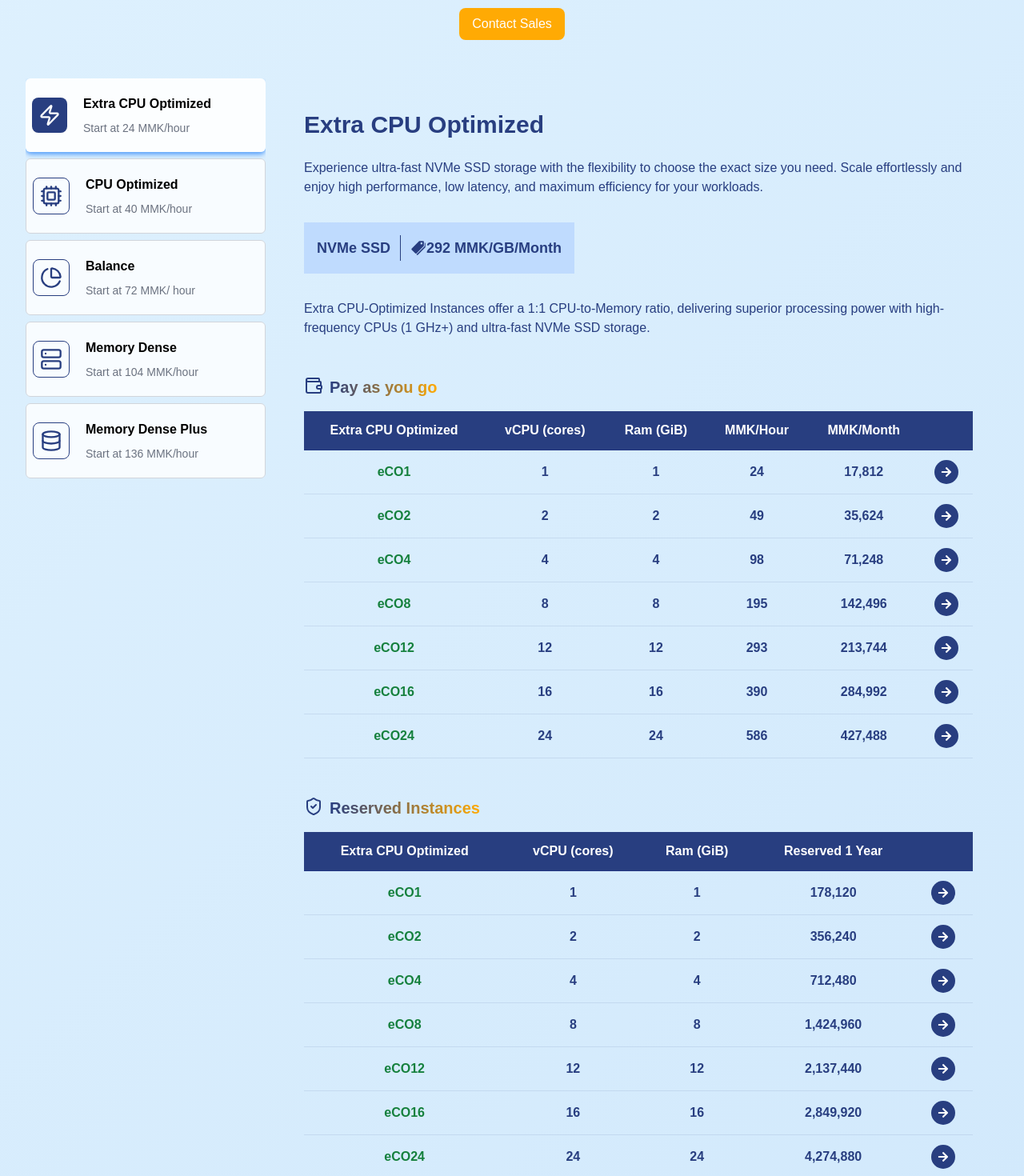
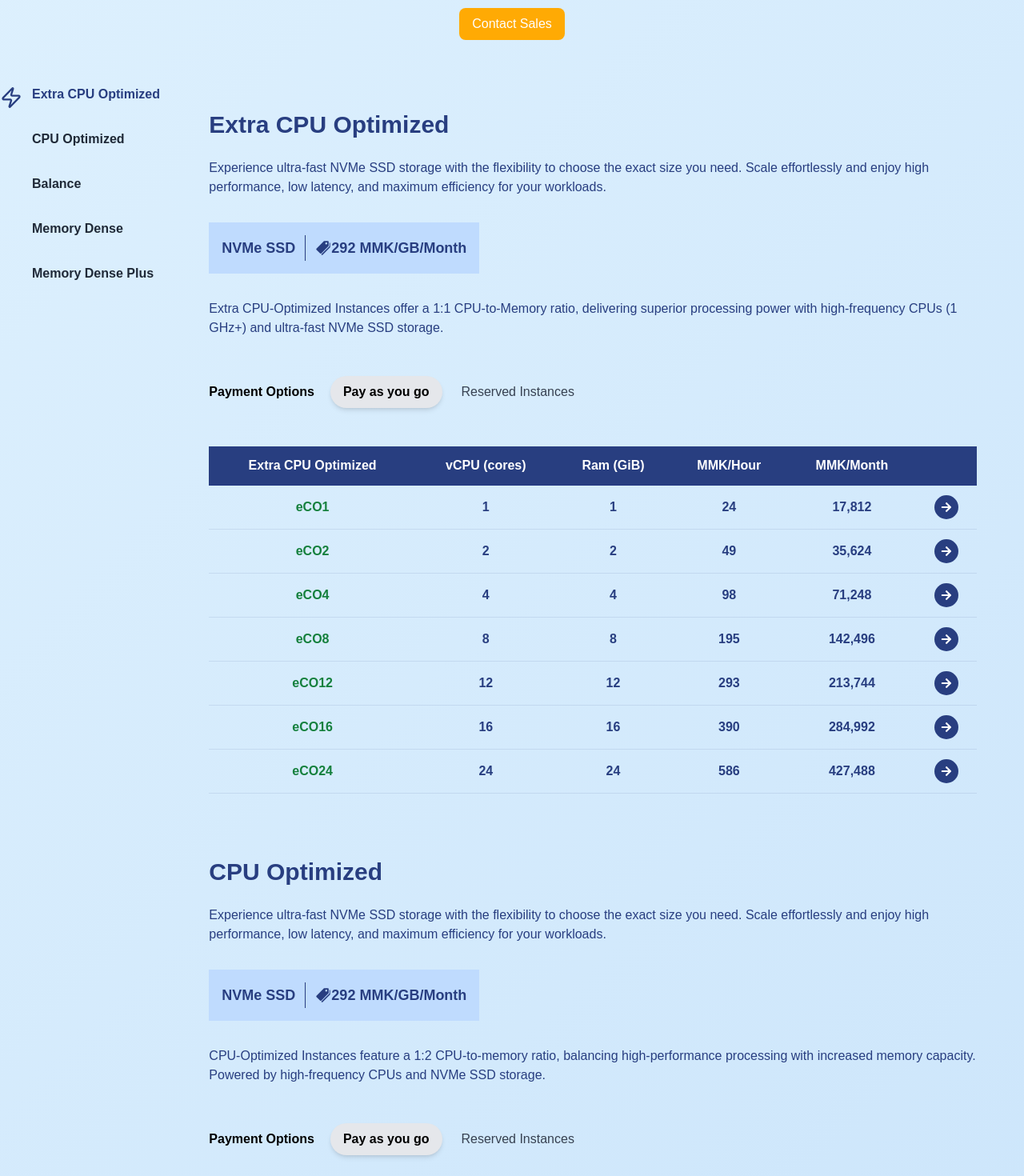
Before and after one commit to ayezinhtun/1CNGUI, a React (Vite) app: page /pricing in a window 1280 px wide. Shown: the part 660-2130 px from the top of the page at 80% size. Built offline with nearby package versions, Linux system fonts and the light colour scheme.

Commit message:
update in updatescrollspy

```diff
--- a/src/components/Footer.jsx
+++ b/src/components/Footer.jsx
@@ -96,7 +96,7 @@ const Footer = () => {
       {/* Bottom Bar */}
       <div className="border-t border-gray-600 mt-8 pt-8 text-center px-4 sm:px-6 lg:px-8">
         <p className="text-white">
-          © {new Date().getFullYear()} One Cloud Next Generation. All rights reserved. In Partnership with AYARNET.
+          © {new Date().getFullYear()} One Cloud Next Generation. All rights reserved.
         </p>
       </div>
     </footer>
--- a/src/pages/Balance.jsx
+++ b/src/pages/Balance.jsx
@@ -114,24 +114,12 @@ export default function Balance() {
             Balanced Instances offer a 1:4 CPU-to-memory ratio, providing an optimal mix of compute power and memory efficiency. With high-performance CPUs and NVMe SSD storage.
           </p>
 
-          {/* CapsuleTabs for switching between "Pay as you go" and "Reserved Instances" */}
-          <>
+           {/* CapsuleTabs for switching between "Pay as you go" and "Reserved Instances" */}
+          <CapsuleTabs>
             {/* Pay as you go tab */}
             <div label="Pay as you go">
-              <div className="overflow-x-auto mt-12">
-                <div className="flex">
-                  <div className="flex gap-2 mb-4">
-                    <Wallet className="text-secondary" />
-                    <p className="
-                      font-bold text-xl
-                      bg-gradient-to-r from-secondary to-accent
-                      bg-clip-text text-transparent
-                    ">
-                      Pay as you go
-                    </p>
-                  </div>
-                </div>
-                <table className="min-w-full text-center">
+              <div className="overflow-x-auto">
+                <table className="min-w-full text-center mt-12">
                   <thead>
                     <tr className="bg-secondary text-white border-b border-primary/10">
                       <th className="p-3">Balance</th>
@@ -169,20 +157,8 @@ export default function Balance() {
 
             {/* Reserved Instances tab */}
             <div label="Reserved Instances">
-              <div className="overflow-x-auto mt-12">
-                <div className="flex">
-                  <div className="flex gap-2 mb-4">
-                    <ShieldCheck className="text-secondary" />
-                    <p className="
-                      font-bold text-xl
-                      bg-gradient-to-r from-secondary to-accent
-                      bg-clip-text text-transparent
-                    ">
-                      Reserved Instances
-                    </p>
-                  </div>
-                </div>
-                <table className="min-w-full text-center">
+              <div className="overflow-x-auto">
+                <table className="min-w-full text-center mt-12">
                   <thead>
                     <tr className="bg-secondary text-white border-b border-primary/10">
                       <th className="p-3">Balance</th>
@@ -215,7 +191,8 @@ export default function Balance() {
                 </table>
               </div>
             </div>
-          </>
+          </CapsuleTabs>
+
         </div>
       </div>
     </div>
--- a/src/pages/CPUOptimized.jsx
+++ b/src/pages/CPUOptimized.jsx
@@ -136,23 +136,11 @@ export default function CPUOptimized() {
             by high-frequency CPUs and NVMe SSD storage.
           </p>
 
-          {/* CapsuleTabs for switching between pricing models */}
-          <>
+           {/* CapsuleTabs for switching between pricing models */}
+          <CapsuleTabs>
             <div label="Pay as you go">
-              <div className="overflow-x-auto mt-12">
-                <div className="flex">
-                  <div className="flex gap-2 mb-4">
-                    <Wallet className="text-secondary" />
-                    <p className="
-                      font-bold text-xl
-                      bg-gradient-to-r from-secondary to-accent
-                      bg-clip-text text-transparent
-                    ">
-                      Pay as you go
-                    </p>
-                  </div>
-                </div>
-                <table className="min-w-full text-center">
+              <div className="overflow-x-auto">
+                <table className="min-w-full text-center mt-12">
                   <thead>
                     <tr className="bg-secondary text-white border-b border-primary/10">
                       <th className="p-3">CPU Optimized</th>
@@ -190,20 +178,8 @@ export default function CPUOptimized() {
               </div>
             </div>
             <div label="Reserved Instances">
-              <div className="overflow-x-auto mt-12">
-                <div className="flex">
-                  <div className="flex gap-2 mb-4">
-                    <ShieldCheck className="text-secondary" />
-                    <p className="
-                      font-bold text-xl
-                      bg-gradient-to-r from-secondary to-accent
-                      bg-clip-text text-transparent
-                    ">
-                      Reserved Instances
-                    </p>
-                  </div>
-                </div>
-                <table className="min-w-full text-center">
+              <div className="overflow-x-auto">
+                <table className="min-w-full text-center mt-12">
                   <thead>
                     <tr className="bg-secondary text-white border-b border-primary/10">
                       <th className="p-3">CPU Optimized</th>
@@ -238,7 +214,8 @@ export default function CPUOptimized() {
                 </table>
               </div>
             </div>
-          </>
+          </CapsuleTabs>
+
         </div>
       </div>
     </div>
--- a/src/pages/ExtraCPUOptimized.jsx
+++ b/src/pages/ExtraCPUOptimized.jsx
@@ -134,25 +134,12 @@ export default function ExtraCPUOptimized() {
             GHz+) and ultra-fast NVMe SSD storage.
           </p>
 
-          {/* Tabs for pricing options */}
-          <>
+                    {/* Tabs for pricing options */}
+          <CapsuleTabs>
             {/* Pay as you go tab */}
             <div label="Pay as you go">
-              <div className="overflow-x-auto mt-12">
-                <div className="flex">
-                  <div className="flex gap-2 mb-4">
-                    <Wallet className="text-secondary" />
-                    <p className="
-                      font-bold text-xl
-                      bg-gradient-to-r from-secondary to-accent
-                      bg-clip-text text-transparent
-                    ">
-                      Pay as you go
-                    </p>
-                  </div>
-                </div>
-
-                <table className="min-w-full text-center">
+              <div className="overflow-x-auto">
+                <table className="min-w-full text-center mt-12">
                   <thead>
                     <tr className="bg-secondary text-white border-b border-primary/10">
                       <th className="p-3">Extra CPU Optimized</th>
@@ -192,21 +179,8 @@ export default function ExtraCPUOptimized() {
 
             {/* Reserved Instances tab */}
             <div label="Reserved Instances">
-              <div className="overflow-x-auto mt-12">
-                <div className="flex">
-                  <div className="flex gap-2 mb-4">
-                    <ShieldCheck className="text-secondary" />
-                    <p className="
-                      font-bold text-xl
-                      bg-gradient-to-r from-secondary to-accent
-                      bg-clip-text text-transparent
-                    ">
-                      Reserved Instances
-                    </p>
-                  </div>
-
-                </div>
-                <table className="min-w-full text-center">
+              <div className="overflow-x-auto">
+                <table className="min-w-full text-center mt-12">
                   <thead>
                     <tr className="bg-secondary text-white border-b border-primary/10">
                       <th className="p-3">Extra CPU Optimized</th>
@@ -241,7 +215,7 @@ export default function ExtraCPUOptimized() {
                 </table>
               </div>
             </div>
-          </>
+          </CapsuleTabs>
         </div>
       </div>
     </div>
--- a/src/pages/MemoryDense.jsx
+++ b/src/pages/MemoryDense.jsx
@@ -111,22 +111,10 @@ export default function MemoryDense() {
           </p>
 
           {/* CapsuleTabs for switching between pricing options */}
-          <>
+          <CapsuleTabs>
             <div label="Pay as you go">
-              <div className="overflow-x-auto mt-12">
-                <div className="flex">
-                  <div className="flex gap-2 mb-4">
-                    <Wallet className="text-secondary" />
-                    <p className="
-                      font-bold text-xl
-                      bg-gradient-to-r from-secondary to-accent
-                      bg-clip-text text-transparent
-                    ">
-                      Pay as you go
-                    </p>
-                  </div>
-                </div>
-                <table className="min-w-full text-center">
+              <div className="overflow-x-auto">
+                <table className="min-w-full text-center mt-12">
                   <thead>
                     <tr className="bg-secondary text-white border-b border-primary/10">
                       <th className="p-3">Memory Dense</th>
@@ -162,20 +150,8 @@ export default function MemoryDense() {
               </div>
             </div>
             <div label="Reserved Instances">
-              <div className="overflow-x-auto mt-12">
-                 <div className="flex">
-                  <div className="flex gap-2 mb-4">
-                    <ShieldCheck className="text-secondary" />
-                    <p className="
-                      font-bold text-xl
-                      bg-gradient-to-r from-secondary to-accent
-                      bg-clip-text text-transparent
-                    ">
-                      Reserved Instances
-                    </p>
-                  </div>
-                </div>
-                <table className="min-w-full text-center">
+              <div className="overflow-x-auto">
+                <table className="min-w-full text-center mt-12">
                   <thead>
                     <tr className="bg-secondary text-white border-b border-primary/10">
                       <th className="p-3">Memory Dense</th>
@@ -208,7 +184,8 @@ export default function MemoryDense() {
                 </table>
               </div>
             </div>
-          </>
+          </CapsuleTabs>
+
         </div>
       </div>
     </div>
--- a/src/pages/MemoryDensePlus.jsx
+++ b/src/pages/MemoryDensePlus.jsx
@@ -115,24 +115,12 @@ export default function MemoryDensePlus() {
             Memory-Dense Plus Instances offer a 1:8 CPU-to-memory ratio, providing maximum memory capacity for the most demanding workloads. With high-performance CPUs and ultra-fast NVMe SSD storage.
           </p>
 
-          {/* Capsule Tabs for Pricing Options */}
-          <>
+  {/* Capsule Tabs for Pricing Options */}
+          <CapsuleTabs>
             {/* Pay as you go Tab */}
             <div label="Pay as you go">
-              <div className="overflow-x-auto mt-12">
-                <div className="flex">
-                  <div className="flex gap-2 mb-4">
-                    <Wallet className="text-secondary" />
-                    <p className="
-                      font-bold text-xl
-                      bg-gradient-to-r from-secondary to-accent
-                      bg-clip-text text-transparent
-                    ">
-                      Pay as you go
-                    </p>
-                  </div>
-                </div>
-                <table className="min-w-full text-center">
+              <div className="overflow-x-auto">
+                <table className="min-w-full text-center mt-12">
                   <thead>
                     <tr className="bg-secondary text-white border-b border-primary/10">
                       <th className="p-3">Memory Dense Plus</th>
@@ -171,20 +159,8 @@ export default function MemoryDensePlus() {
 
             {/* Reserved Instances Tab */}
             <div label="Reserved Instances">
-              <div className="overflow-x-auto mt-12">
-                <div className="flex">
-                  <div className="flex gap-2 mb-4">
-                    <ShieldCheck className="text-secondary" />
-                    <p className="
-                      font-bold text-xl
-                      bg-gradient-to-r from-secondary to-accent
-                      bg-clip-text text-transparent
-                    ">
-                      Reserved Instances
-                    </p>
-                  </div>
-                </div>
-                <table className="min-w-full text-center">
+              <div className="overflow-x-auto">
+                <table className="min-w-full text-center mt-12">
                   <thead>
                     <tr className="bg-secondary text-white border-b border-primary/10">
                       <th className="p-3">Memory Dense Plus</th>
@@ -217,7 +193,7 @@ export default function MemoryDensePlus() {
                 </table>
               </div>
             </div>
-          </>
+          </CapsuleTabs>
         </div>
       </div>
     </div>
--- a/src/pages/Pricing.jsx
+++ b/src/pages/Pricing.jsx
@@ -6,7 +6,15 @@ import CPUOptimized from "./CPUOptimized";
 import Balance from "./Balance";
 import MemoryDense from "./MemoryDense";
 import MemoryDensePlus from "./MemoryDensePlus";
-import { Cpu, Database, Grid, PieChart, Scale, Server, Zap } from "lucide-react";
+import {
+  Cpu,
+  Database,
+  Grid,
+  PieChart,
+  Scale,
+  Server,
+  Zap,
+} from "lucide-react";
 
 const Pricing = ({ bannerHeight }) => {
   const { hash } = useLocation();
@@ -16,18 +24,44 @@ const Pricing = ({ bannerHeight }) => {
     const element = document.querySelector(hash);
     if (element) {
       const yOffset = hash === "#prices" ? 0 : bannerHeight;
-      const y = element.getBoundingClientRect().top + window.pageYOffset - yOffset;
+      const y =
+        element.getBoundingClientRect().top + window.pageYOffset - yOffset;
       window.scrollTo({ top: y, behavior: "smooth" });
     }
   }, [hash, bannerHeight]);
 
   const pricings = [
-    { id: "section1", title: "Extra CPU Optimized", description: "Start at 24 MMK/hour", icon: <Zap className="w-7 h-7" />, },
-    { id: "section2", title: "CPU Optimized", description: "Start at 40 MMK/hour", icon: <Cpu className="w-7 h-7" />, },
-    { id: "section3", title: "Balance", description: "Start at 72 MMK/ hour", icon: <PieChart className="w-7 h-7" />, },
-    { id: "section4", title: "Memory Dense", description: "Start at 104 MMK/hour", icon: <Server className="w-7 h-7" />, },
-    { id: "section5", title: "Memory Dense Plus", description: "Start at 136 MMK/hour", icon: <Database className="w-7 h-7" />, },
-  ]
+    {
+      id: "section1",
+      title: "Extra CPU Optimized",
+      description: "Start at 24 MMK/hour",
+      icon: <Zap className="w-7 h-7" />,
+    },
+    {
+      id: "section2",
+      title: "CPU Optimized",
+      description: "Start at 40 MMK/hour",
+      icon: <Cpu className="w-7 h-7" />,
+    },
+    {
+      id: "section3",
+      title: "Balance",
+      description: "Start at 72 MMK/ hour",
+      icon: <PieChart className="w-7 h-7" />,
+    },
+    {
+      id: "section4",
+      title: "Memory Dense",
+      description: "Start at 104 MMK/hour",
+      icon: <Server className="w-7 h-7" />,
+    },
+    {
+      id: "section5",
+      title: "Memory Dense Plus",
+      description: "Start at 136 MMK/hour",
+      icon: <Database className="w-7 h-7" />,
+    }
+  ];
   const [activeId, setActiveId] = useState(pricings[0].id);
 
   useEffect(() => {
@@ -39,7 +73,7 @@ const Pricing = ({ bannerHeight }) => {
           }
         });
       },
-      { rootMargin: "-50% 0px -50% 0px" } // triggers when the section is roughly in the middle
+      { rootMargin: "-50% 0px -50% 0px" }, // triggers when the section is roughly in the middle
     );
 
     pricings.forEach((p) => {
@@ -52,9 +86,8 @@ const Pricing = ({ bannerHeight }) => {
 
   const sectionVariants = {
     hidden: { opacity: 0, y: 50 },
-    visible: { opacity: 1, y: 0, transition: {} }
-  }
-
+    visible: { opacity: 1, y: 0, transition: {} },
+  };
 
   return (
     <div className="min-h-screen">
@@ -89,7 +122,7 @@ const Pricing = ({ bannerHeight }) => {
         </a>
       </div>
 
-      <div className="max-w-7xl mx-auto py-20 px-4 sm:px-6 lg:px-8">
+      <div className="max-w-7xl mx-auto py-20">
         {/* Section Header */}
         <div id="prices" className="flex flex-col items-center mb-12">
           <motion.h2
@@ -113,8 +146,8 @@ const Pricing = ({ bannerHeight }) => {
         </div>
         {/* Pricing Grid */}
         <section className="flex gap-4">
-          <div className="w-1/4">
-            <nav className="sticky h-[85vh] top-24 overflow-y-auto">
+          <div className="w-1/6">
+            <nav className="sticky h-[85vh] top-24 overflow-y-auto scrollbar-hide scroll-smooth">
               <ul className="space-y-2">
                 {pricings.map((p) => {
                   const isActive = activeId === p.id;
@@ -122,40 +155,53 @@ const Pricing = ({ bannerHeight }) => {
                     <a href={`#${p.id}`} className="flex flex-col">
                       <li
                         key={p.id}
-                        className={`flex rounded-md items-center gap-2 px-2 transition-all duration-200 ${isActive
-                          ? "border-none bg-white/90 shadow-md shadow-blue-400"
-                          : "border border-gray-300 bg-white/80"
-                          }`}
+                        className={`flex items-center transition-all duration-200 ${
+                          isActive ? "" : ""
+                        }`}
                       >
-                        <div className={`p-2 rounded-lg ${isActive ? "bg-secondary text-white" : "border border-secondary text-secondary"}`}>
-                          <span>{p.icon}</span>
-                        </div>
-                        <a className="block px-3 py-5">
-                          <h1 className="font-semibold pb-2">{p.title}</h1>
-                          <p className="text-gray-500 text-sm">{p.description}</p>
+                        <span
+                          className={
+                            isActive ? "opacity-100 text-secondary" : "opacity-0"
+                          }
+                        >
+                          {p.icon}
+                        </span>
+
+                        <a className="block px-3 py-2">
+                          <h1
+                            className={`font-semibold pb-2 transition-colors duration-200 ${
+                              isActive ? "text-secondary" : "text-gray-800"
+                            }`}
+                          >
+                            {p.title}
+                          </h1>
                         </a>
                       </li>
                     </a>
-                  )
-                }
-                )}
+                  );
+                })}
               </ul>
             </nav>
           </div>
 
-          <div className="w-3/4">
+          <div className="w-4/5">
             <section id="section1" className="scroll-mt-16">
               <ExtraCPUOptimized />
             </section>
             <section id="section2" className="scroll-mt-16">
               <CPUOptimized />
             </section>
-            <section id="section3" className="scroll-mt-16"><Balance /></section>
-            <section id="section4" className="scroll-mt-16"><MemoryDense /></section>
-            <section id="section5" className="scroll-mt-16"><MemoryDensePlus /></section>
+            <section id="section3" className="scroll-mt-16">
+              <Balance />
+            </section>
+            <section id="section4" className="scroll-mt-16">
+              <MemoryDense />
+            </section>
+            <section id="section5" className="scroll-mt-16">
+              <MemoryDensePlus />
+            </section>
           </div>
         </section>
-
       </div>
     </div>
   );
```
